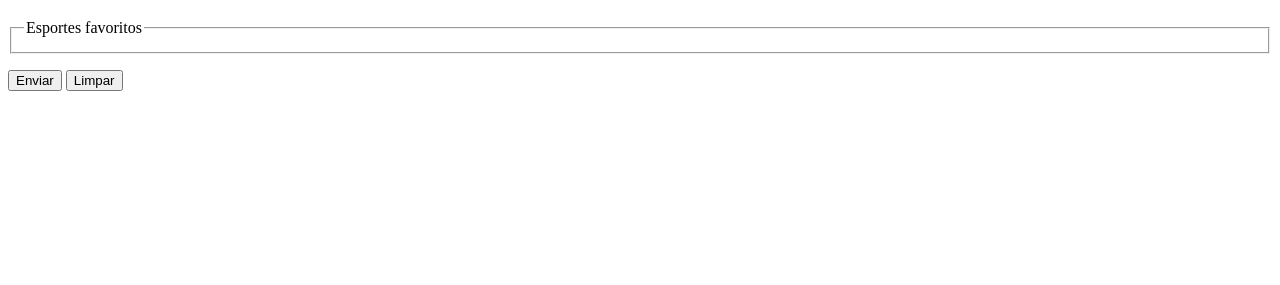
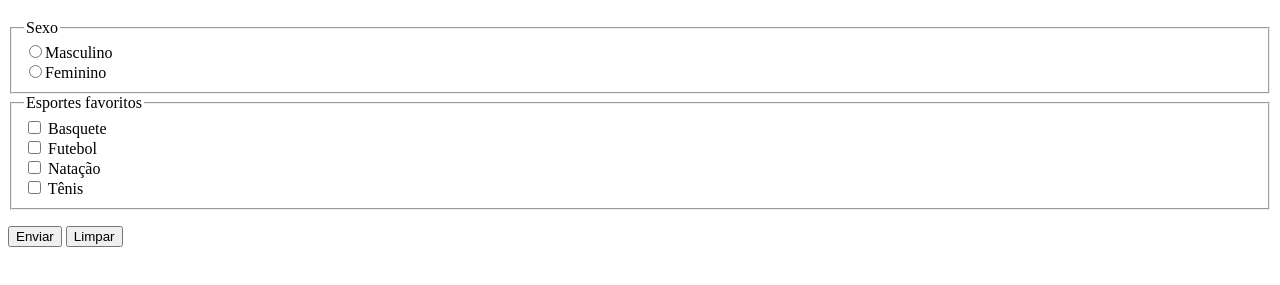
Before and after one commit to capeloo/html-css, a plain HTML site: page exercicios/ex025/form005.html in a window 1280 px wide. Shown: the part 61-346 px from the top of the page. Drawn offline with Linux system fonts and the light colour scheme.

Commit message:
checkbox e radio

```diff
--- a/exercicios/ex025/form005.html
+++ b/exercicios/ex025/form005.html
@@ -10,7 +10,16 @@
     <h1>Exemplo de Formulário</h1>
     <form action="cadastro.php" method="get" autocomplete="on">
         <fieldset>
+            <legend>Sexo</legend>
+            <input type="radio" name="sexo" id="isxmas"><label for="isxmas" value="M">Masculino</label> <br>
+            <input type="radio" name="sexo" id="isxfem"><label for="isxfem" value="F">Feminino</label>
+        </fieldset>
+        <fieldset>
             <legend>Esportes favoritos</legend>
+            <input type="checkbox" name="esbas" id="iesbas"> <label for="iesbas">Basquete</label> <br>
+            <input type="checkbox" name="esfut" id="iesfut"> <label for="iesfut">Futebol</label> <br>
+            <input type="checkbox" name="esnat" id="iesnat"> <label for="iesnat">Natação</label> <br>
+            <input type="checkbox" name="esten" id="iesten"> <label for="iesten">Tênis</label>
         </fieldset>
         <p>
             <input type="submit" value="Enviar">
```
